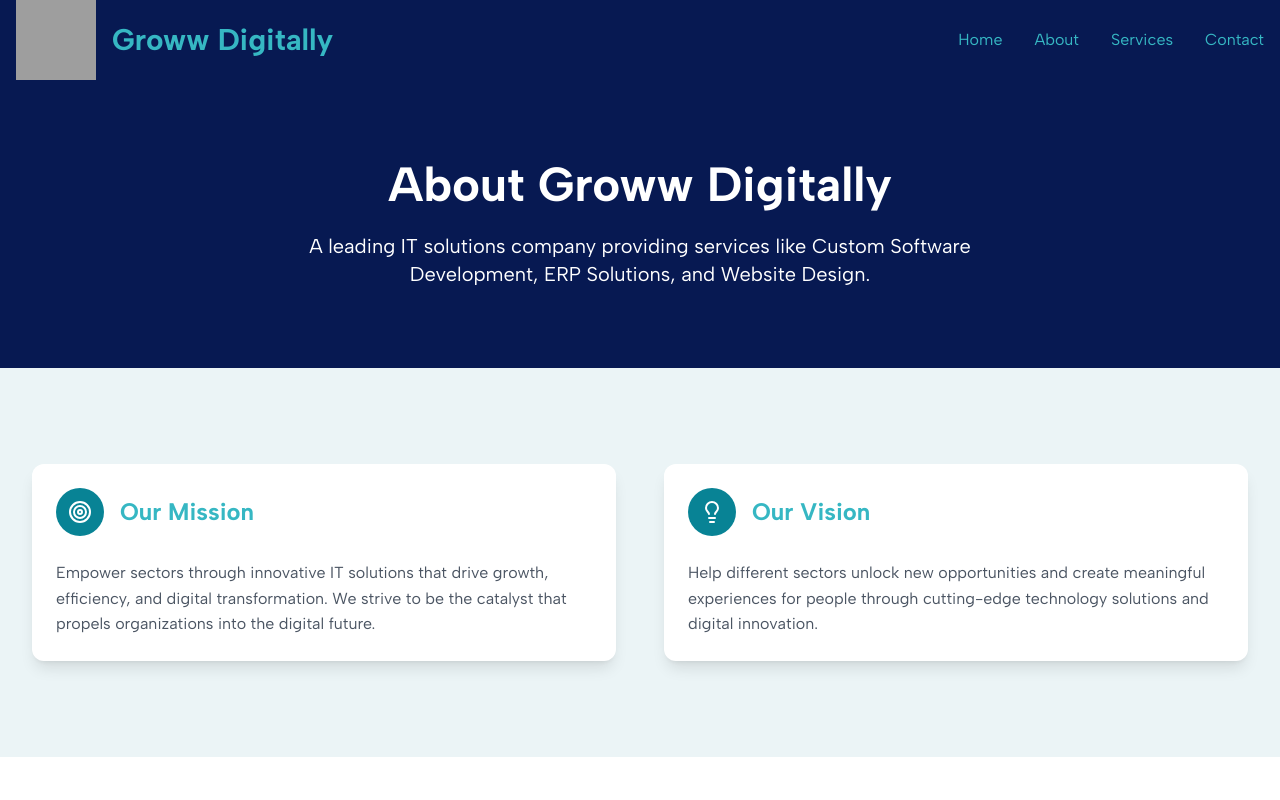
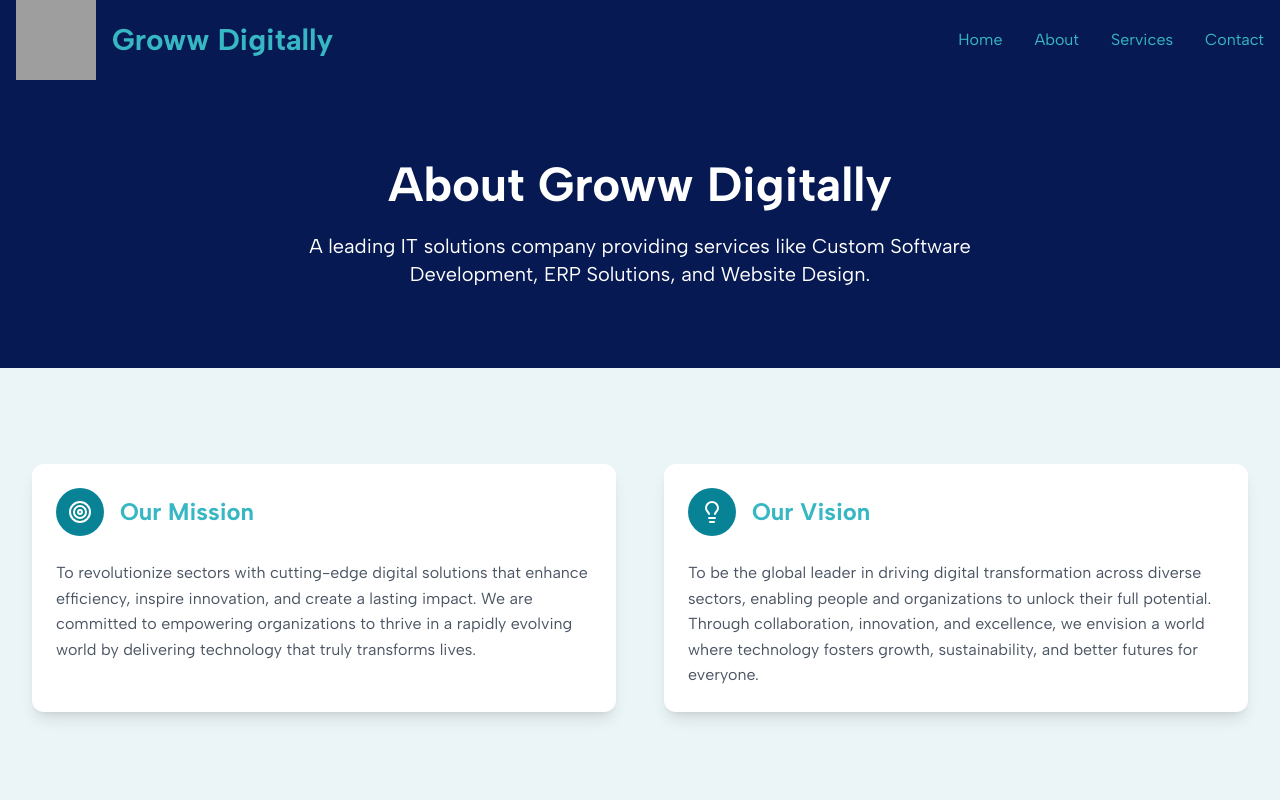
Before and after one commit to adnan3112/sb1-bnwzcj, a React (Vite) app: page /about in a window 1280 px wide. Shown: the top 800 px of the page. Built offline with nearby package versions, Linux system fonts and the light colour scheme; grey boxes are pictures that could not be loaded.

Commit message:
Updated About

```diff
--- a/src/pages/About.tsx
+++ b/src/pages/About.tsx
@@ -16,10 +16,10 @@ const About = () => {
         </div>
       </section>
 
-      {/* Mission & Vision */}
       <section className="section bg-light">
   <div className="container">
     <div className="grid md:grid-cols-2 gap-12">
+      {/* Mission */}
       <div className="card p-6" data-aos="fade-right">
         <div className="flex items-center mb-6">
           <div className="w-12 h-12 rounded-full bg-secondary text-white flex items-center justify-center">
@@ -28,12 +28,13 @@ const About = () => {
           <h2 className="text-2xl font-bold ml-4">Our Mission</h2>
         </div>
         <p className="text-gray-600">
-                Empower sectors through innovative IT solutions that drive growth,
-                efficiency, and digital transformation. We strive to be the catalyst
-                that propels organizations into the digital future.
+          To revolutionize sectors with cutting-edge digital solutions that enhance efficiency,
+          inspire innovation, and create a lasting impact. We are committed to empowering organizations
+          to thrive in a rapidly evolving world by delivering technology that truly transforms lives.
         </p>
       </div>
 
+      {/* Vision */}
       <div className="card p-6" data-aos="fade-left">
         <div className="flex items-center mb-6">
           <div className="w-12 h-12 rounded-full bg-secondary text-white flex items-center justify-center">
@@ -42,7 +43,10 @@ const About = () => {
           <h2 className="text-2xl font-bold ml-4">Our Vision</h2>
         </div>
         <p className="text-gray-600">
-                Help different sectors unlock new opportunities and create meaningful experiences for people through cutting-edge technology solutions and digital innovation.
+          To be the global leader in driving digital transformation across diverse sectors,
+          enabling people and organizations to unlock their full potential. Through collaboration,
+          innovation, and excellence, we envision a world where technology fosters growth, sustainability,
+          and better futures for everyone.
         </p>
       </div>
     </div>
```
Lines whose indentation alone changed are shown as unchanged.
